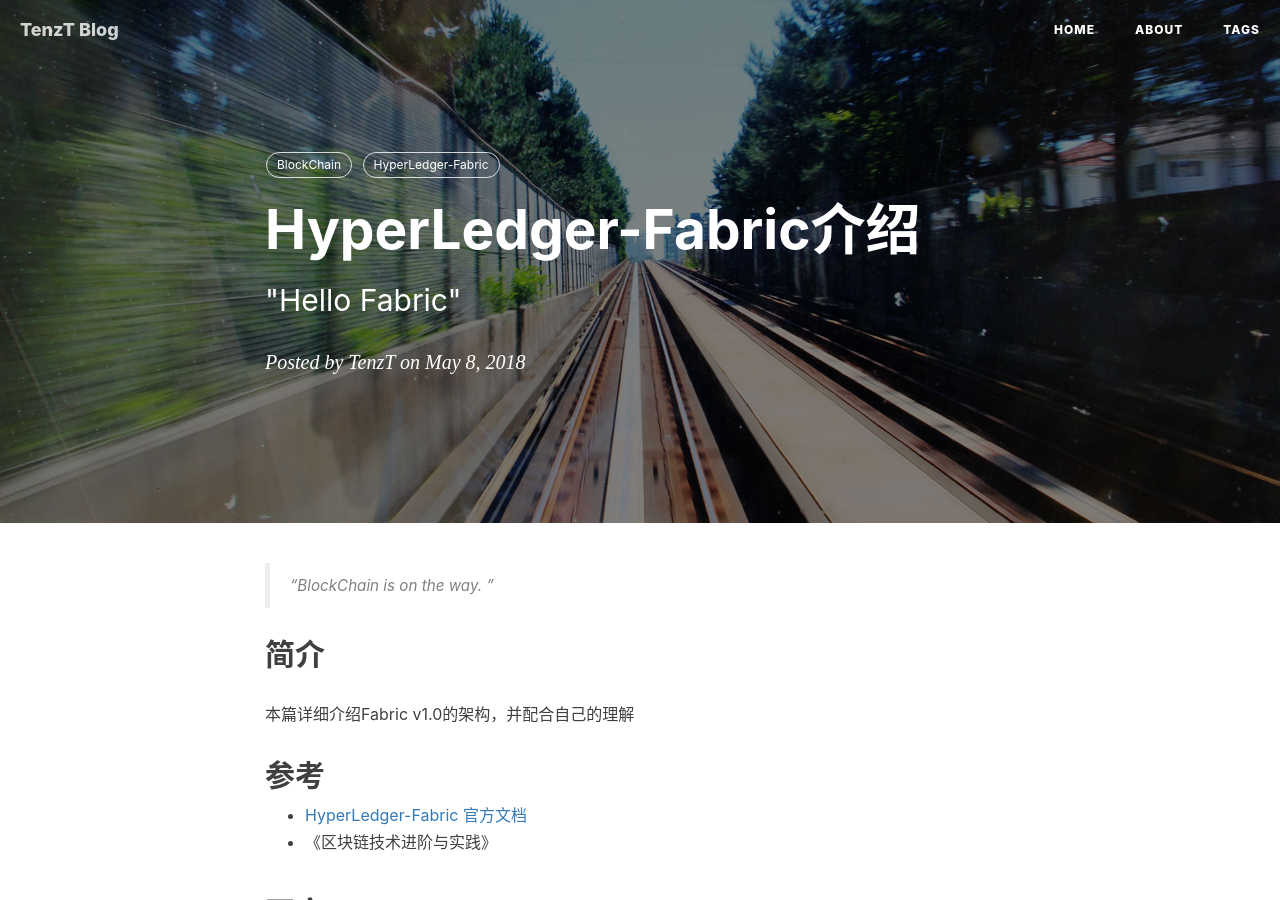
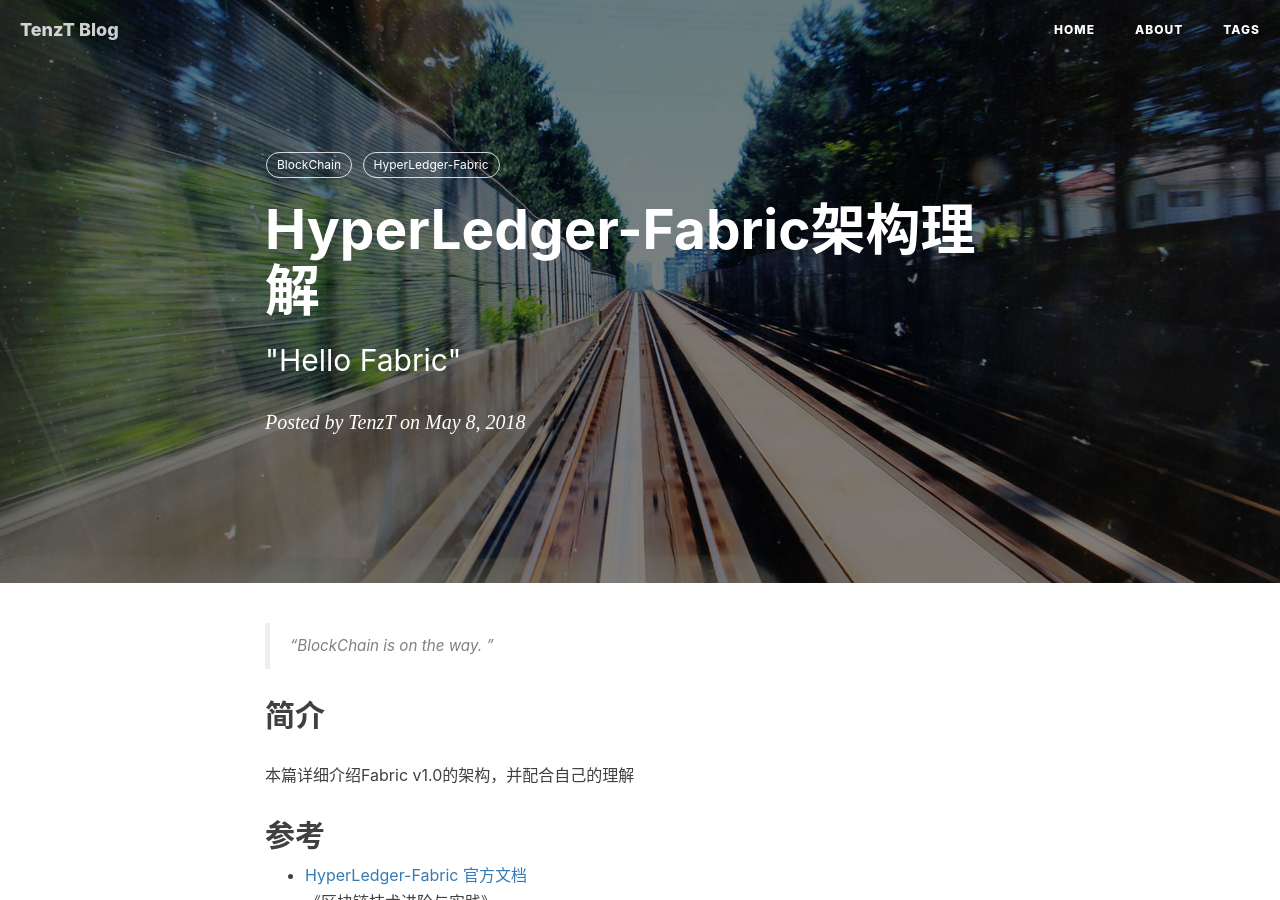
Before and after one commit to TenzT/TenzT.github.io, a Jekyll site: the page built from _posts/2018-05-08-blockchain-fabric-Infrastructure.markdown, in a window 1280 px wide and 900 px high. Built offline with Jekyll 4.4.1, drawn with Linux system fonts in a browser that asks for light colours; nearby versions of some CDN libraries; comment, search, counter and statistics services are not loaded.

Commit message:
Fabric-Infrastructure modified head

```diff
--- a/_posts/2018-05-08-blockchain-fabric-Infrastructure.markdown
+++ b/_posts/2018-05-08-blockchain-fabric-Infrastructure.markdown
@@ -1,6 +1,6 @@
 ---
 layout:     post
-title:      "HyperLedger-Fabric介绍"
+title:      "HyperLedger-Fabric架构理解"
 subtitle:   " \"Hello Fabric\""
 date:       2018-05-08 20:09:00
 author:     "TenzT"
```
